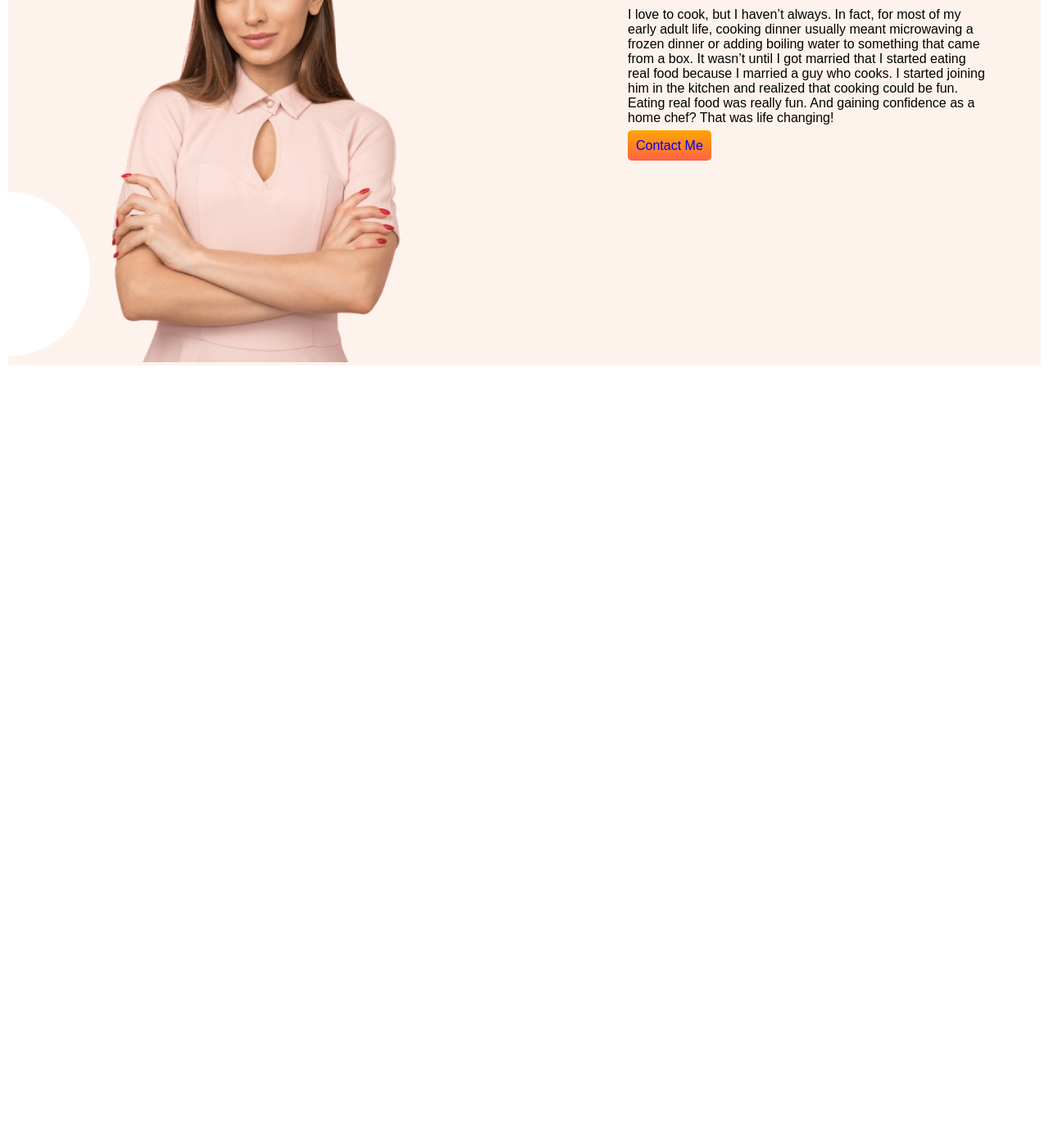
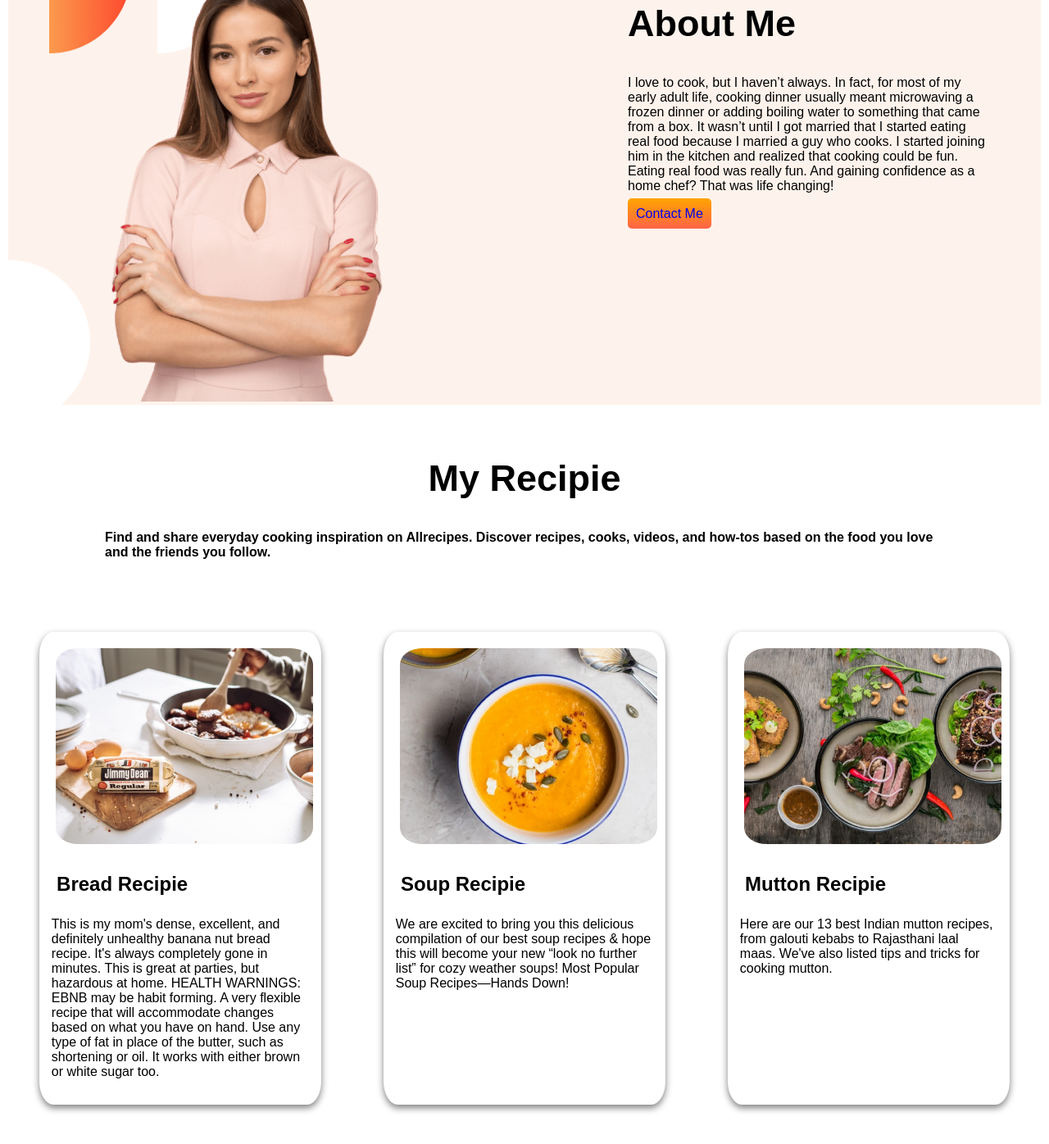
Before and after one commit to tonayhub/assignment, a plain HTML site: page index.html in a window 1280 px wide. Shown: the part 622-2018 px from the top of the page at 82% size. Before the commit the page ends 1078 px from the top, so only its background shows below. Drawn offline with Linux system fonts and the light colour scheme; a web font is replaced by a local one.

Commit message:
edit some images

```diff
--- a/index.html
+++ b/index.html
@@ -14,7 +14,8 @@
 </head>
 
 <body>
-    <section class="top middle">
+    <h3 class="header">Welcome To My Food Blog</h3>
+    <section class="flexible">
         <div class="half-width">
             <h1><span class="orange">Skip</span> The Diet,
             </h1>
@@ -32,7 +33,7 @@
             <img src="images/female/Group 8425.png" alt="">
         </div>
     </section>
-    <section class="about me middle">
+    <section class="about me middle flexible">
         <div class="half-width">
             <img src="images/female/Person Image.png" alt="">
         </div>
@@ -46,6 +47,40 @@
             <a class="order-button" target="_blank" href="https://www.foodpanda.com.bd/?r=1">Contact Me</a>
         </div>
     </section>
+    <section class="my-recipie">
+        <h1>My Recipie</h1>
+        <p class="mid">Find and share everyday cooking inspiration on Allrecipes. Discover recipes, cooks, videos, and
+            how-tos based on the food you love and the friends you follow.</p>
+        <div class="flexible">
+            <div class="recipie-b">
+                <img class="image" src="images/food/Project Cover.jpg" alt="">
+
+                <h2>Bread Recipie</h2>
+                <p>This is my mom's dense, excellent, and definitely unhealthy banana nut bread recipe. It's always
+                    completely gone in minutes. This is great at parties, but hazardous at home. HEALTH WARNINGS: EBNB
+                    may be habit forming. A very flexible recipe that will accommodate changes based on what you have on
+                    hand. Use any type of fat in place of the butter, such as shortening or oil. It works with either
+                    brown or white sugar too.
+
+                </p>
+            </div>
+            <div class="recipie-b">
+                <img class="image" src="images/food/Project Cover.png" alt="">
+                <h2>Soup Recipie</h2>
+                <p>We are excited to bring you this delicious compilation of our best soup recipes & hope this will
+                    become your new “look no further list” for cozy weather soups! Most Popular Soup Recipes—Hands Down!
+                </p>
+            </div>
+            <div class="recipie-b">
+                <img class="image" src="images/food/Project Cover1.jpg" alt="">
+                <h2>Mutton Recipie</h2>
+                <p>Here are our 13 best Indian mutton recipes, from galouti kebabs to Rajasthani laal maas. We've also
+                    listed tips and tricks for cooking mutton.</p>
+            </div>
+        </div>
+
+    </section>
+
 
 </body>
 
--- a/style.css
+++ b/style.css
@@ -5,12 +5,17 @@ body{
 h1{
     font-size: 45px;
 
+}
+h2{
+    text-align: left;
+    padding: 2%;
 
 }
+
 .orange{
     color: orange;
 }
-section{
+.flexible{
     display: flex;
     margin: 10px;
     margin-top: 50px;
@@ -22,7 +27,7 @@ section{
 
 }
 .half-width img{
-    width: 80%;
+    width: 75%;
     padding-right: 5%;
 
 }
@@ -32,11 +37,43 @@ section{
     padding: 10px;
     border-radius: 5px;
 }
-.top{
-    background-image: url(images/shapes/Frame\ 58.jpg);
-    background-repeat: no-repeat;
-}
+
 .middle{
     background-image: url(images/shapes/7.png);
     background-repeat: no-repeat;
 }
+.recipie-b{
+    width: 900px;
+    box-shadow: 0px 4px 8px 0px gray;
+    margin: 3%;
+    border-radius: 5%;
+    text-align: left;
+    padding: 15px;
+    padding-right: 15px;
+
+
+}
+.image{
+    width: 100%;
+    border-radius: 10%;
+    align-items: center;
+    padding: 5px;
+}
+.my-recipie{
+    text-align: center;
+    margin-top: 5%;
+
+}
+.header{
+    background-color: rgb(4, 47, 104);
+    background-image: linear-gradient(rgb(117, 193, 223) white skyblue);
+    font-size: 50px;
+    text-align: center;
+    color: white;
+}
+.mid{
+    font-weight: bold;
+    text-align:left;
+    padding-left: 10%;
+    padding-right: 10%;
+}
```
